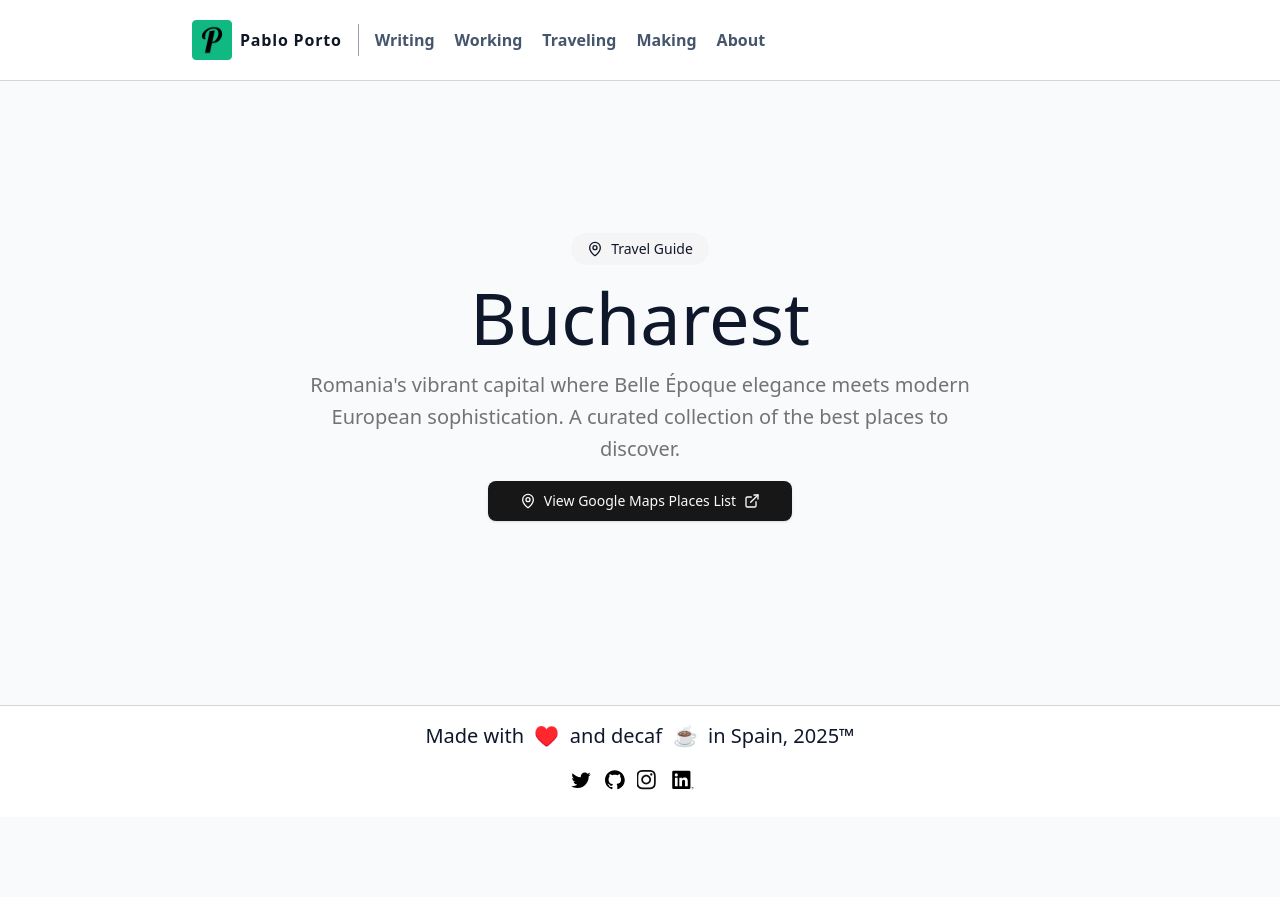
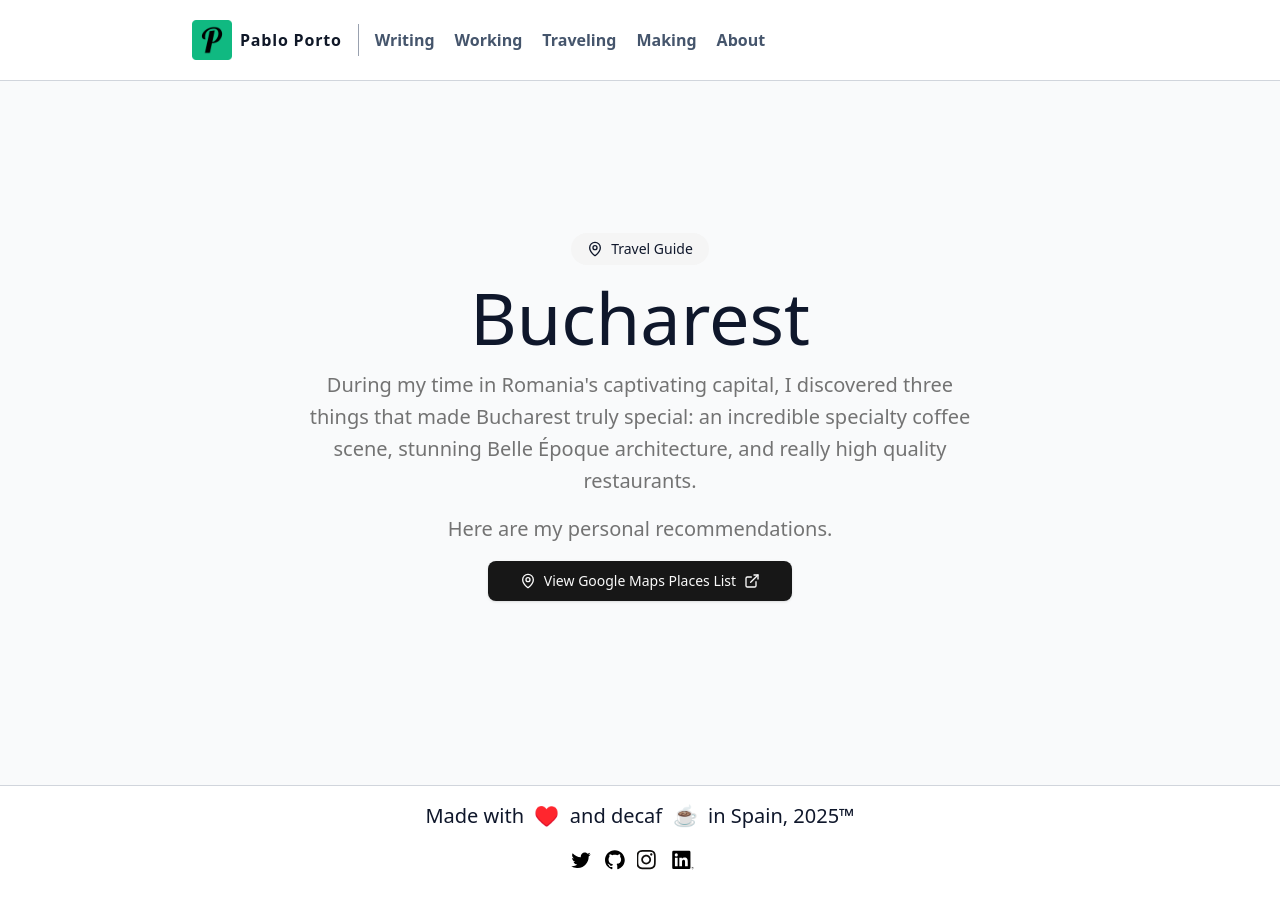
Before and after one commit to portovep/pabloporto.me, a Next.js app: page /bucharest in a window 1280 px wide. Before the commit the page ends 817 px from the top, so only its background shows below. Built offline with nearby package versions, Linux system fonts and the light colour scheme.

Commit message:
feat: minor changes to /bucharest

```diff
--- a/app/bucharest/page.tsx
+++ b/app/bucharest/page.tsx
@@ -7,7 +7,7 @@ import { MapPin, ExternalLink } from 'lucide-react';
 export const metadata: Metadata = {
     title: 'Bucharest Recommendations | Pablo Porto',
     description:
-        'Discover the best places to visit in Bucharest, Romania. A curated collection of restaurants, cafes, attractions, and hidden gems in the vibrant capital city.',
+        'My personal recommendations for Bucharest, Romania. Discover the incredible specialty coffee scene, stunning architecture, and exceptional fine cuisine that made this city special to me.',
     keywords: [
         'Bucharest',
         'Romania',
@@ -33,7 +33,7 @@ export const metadata: Metadata = {
     openGraph: {
         title: 'Bucharest Recommendations | Pablo Porto',
         description:
-            'Discover the best places to visit in Bucharest, Romania. A curated collection of restaurants, cafes, attractions, and hidden gems in the vibrant capital city.',
+            'My personal recommendations for Bucharest, Romania. Discover the incredible specialty coffee scene, stunning architecture, and exceptional fine cuisine that made this city special to me.',
         url: '/bucharest',
         siteName: 'Pablo Porto',
         images: [
@@ -51,7 +51,7 @@ export const metadata: Metadata = {
         card: 'summary_large_image',
         title: 'Bucharest Recommendations | Pablo Porto',
         description:
-            'Discover the best places to visit in Bucharest, Romania. A curated collection of restaurants, cafes, attractions, and hidden gems.',
+            'My personal recommendations for Bucharest: incredible specialty coffee scene, stunning architecture, and exceptional fine cuisine.',
         images: ['/images/bucharest-og.jpg'],
         creator: '@pabloporto'
     },
@@ -72,7 +72,7 @@ export default function BucharestPage() {
     return (
         <>
             {/* Hero Section */}
-            <section className="space-y-6 pb-8 pt-6 md:pb-12 md:pt-10 lg:py-32">
+            <section className="space-y-6 pb-8 pt-6 md:pb-12 md:pt-10 lg:py-32 px-4 sm:px-6">
                 <div className="container mx-auto flex max-w-[64rem] flex-col items-center gap-4 text-center">
                     <div className="rounded-2xl bg-muted px-4 py-1.5 text-sm font-medium flex items-center gap-2">
                         <MapPin className="h-4 w-4" />
@@ -82,17 +82,18 @@ export default function BucharestPage() {
                         Bucharest
                     </h1>
                     <p className="max-w-[42rem] leading-normal text-muted-foreground sm:text-xl sm:leading-8">
-                        Romania's vibrant capital where Belle Époque elegance meets modern European
-                        sophistication. A curated collection of the best places to discover.
-                    </p>
-                    <div className="space-x-4">
+                        During my time in Romania's captivating capital, I discovered three things
+                        that made Bucharest truly special: an incredible specialty coffee scene,
+                        stunning Belle Époque architecture, and really high quality restaurants. </p>
+                    <p className="max-w-[42rem] leading-normal text-muted-foreground sm:text-xl sm:leading-8">Here are my personal recommendations.</p>
+                    <div className="flex flex-col sm:flex-row gap-4 sm:space-x-4 sm:gap-0">
                         <Link
                             href="https://www.google.com/collections/s/list/krdxOwdcCxmD0ZHb-XqPOK9qyRD27g/CEagodeCYqI"
                             target="_blank"
                             rel="noopener noreferrer"
                             className={cn(
                                 buttonVariants({ size: 'lg' }),
-                                'inline-flex items-center gap-2'
+                                'inline-flex items-center justify-center gap-2 w-full sm:w-auto'
                             )}>
                             <MapPin className="h-4 w-4" />
                             View Google Maps Places List
```
